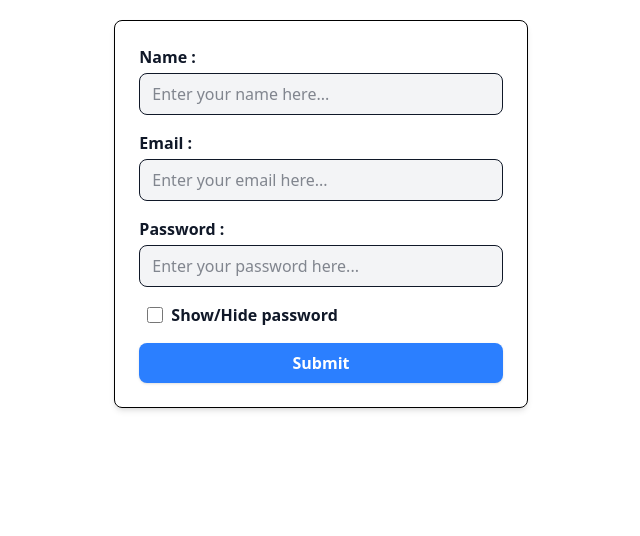
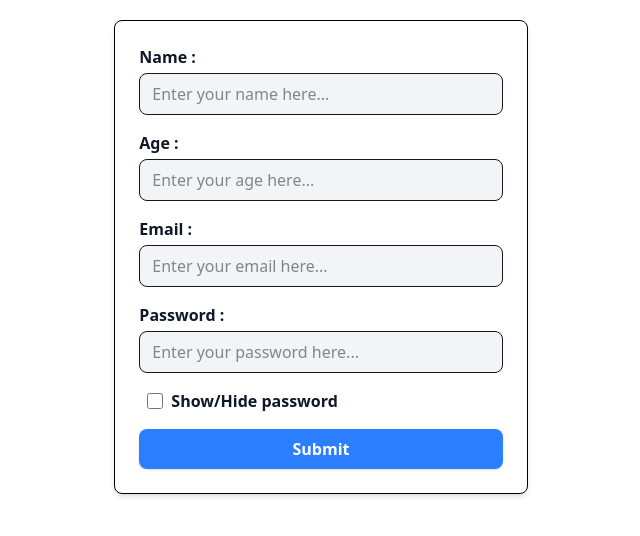
Before and after one commit to nazmulh24/React_Basic, a React (Vite) app: page / in a window 1280 px wide. Shown: the top 536 px of the page, without its empty margins (319-959 px from the left). Built offline with nearby package versions, Linux system fonts and the light colour scheme.

Commit message:
30.2 Accessing Input Data using useRef

```diff
--- a/src/components/Form.jsx
+++ b/src/components/Form.jsx
@@ -1,11 +1,28 @@
-import React from "react";
+import React, { useRef } from "react";
 import Button from "./Button";
 
 const Form = () => {
+  const nameRef = useRef(null);
+  const ageRef = useRef(null);
+  const emailRef = useRef(null);
+  const passwordRef = useRef(null);
+
+  const person = {
+    name: "",
+    age: "",
+    email: "",
+    password: "",
+  };
+
   const handleSubmit = (event) => {
     event.preventDefault(); //--> Prevent the default form submission behavior
 
-    console.log("Form submitted");
+    if (nameRef.current !== null) person.name = nameRef.current.value;
+    if (ageRef.current !== null) person.age = parseInt(ageRef.current.value);
+    if (emailRef.current.value) person.email = emailRef.current.value;
+    if (passwordRef.current.value) person.password = passwordRef.current.value;
+
+    console.log(person);
   };
 
   return (
@@ -17,11 +34,27 @@ const Form = () => {
             Name :
           </label>
           <input
+            ref={nameRef}
             id="name"
             type="text"
             className="px-3 py-2 border rounded-lg w-full bg-gray-100 text-gray-900 focus:ring-blue-500 focus:border-blue-500"
             placeholder="Enter your name here..."
-            required
+            // required
+          />
+        </div>
+
+        {/* Age */}
+        <div className="mb-4">
+          <label htmlFor="age" className="block mb-1 text-gray-900 font-bold">
+            Age :
+          </label>
+          <input
+            ref={ageRef}
+            id="age"
+            type="number"
+            className="px-3 py-2 border rounded-lg w-full bg-gray-100 text-gray-900 focus:ring-blue-500 focus:border-blue-500"
+            placeholder="Enter your age here..."
+            // required
           />
         </div>
 
@@ -31,11 +64,12 @@ const Form = () => {
             Email :
           </label>
           <input
+            ref={emailRef}
             id="email"
             type="email"
             className="px-3 py-2 border rounded-lg w-full bg-gray-100 text-gray-900 focus:ring-blue-500 focus:border-blue-500"
             placeholder="Enter your email here..."
-            required
+            // required
           />
         </div>
 
@@ -48,11 +82,12 @@ const Form = () => {
             Password :
           </label>
           <input
+            ref={passwordRef}
             id="password"
             type="password"
             className="px-3 py-2 border rounded-lg w-full bg-gray-100 text-gray-900 focus:ring-blue-500 focus:border-blue-500"
             placeholder="Enter your password here..."
-            required
+            // required
           />
         </div>
 
```
